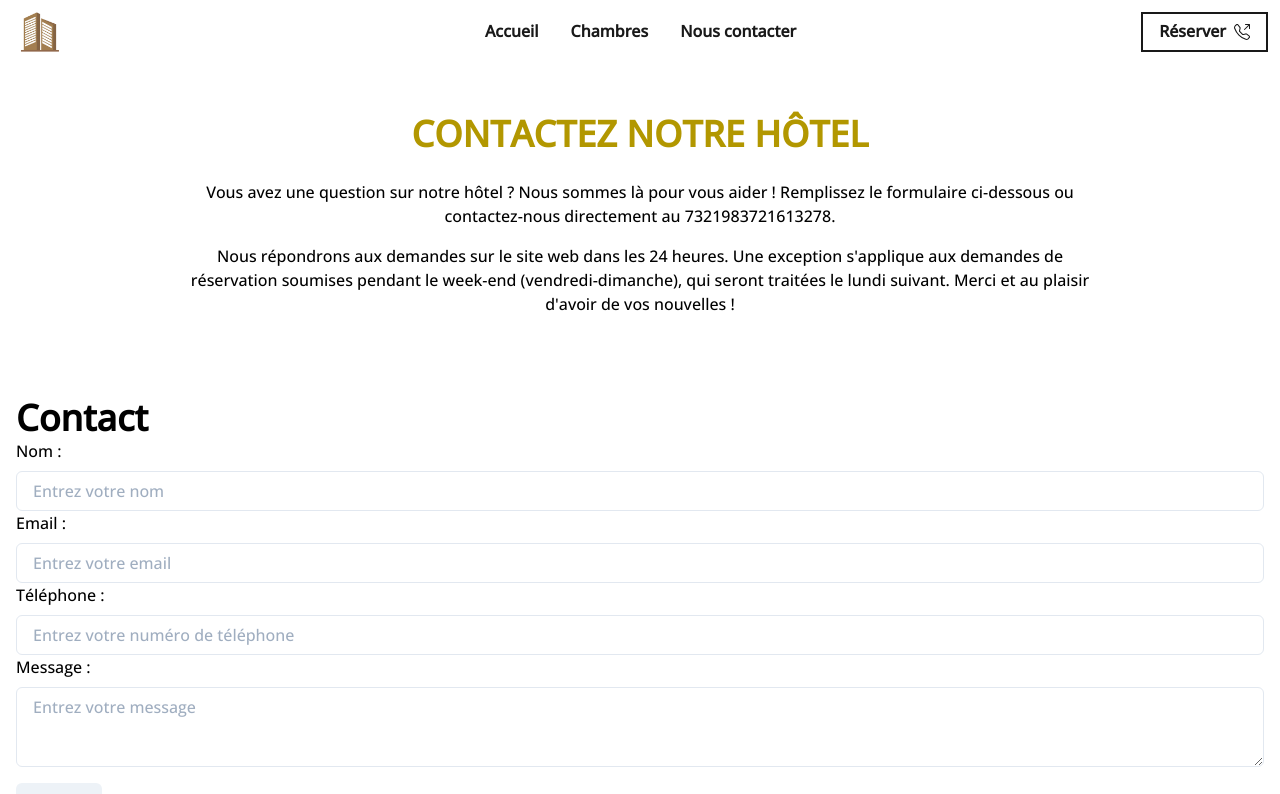
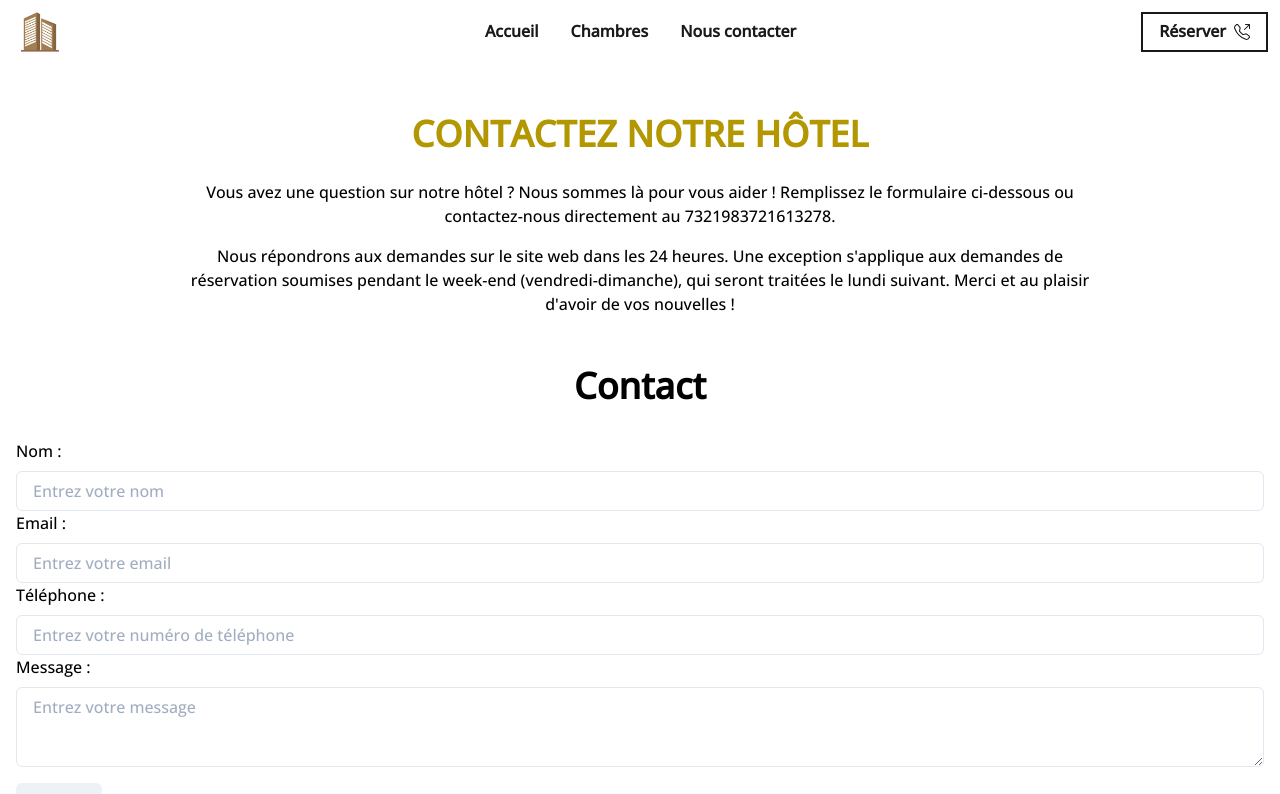
Before and after one commit to nemo256/hotel, a Next.js app: page /nous-contacter in a window 1280 px wide. Shown: the top 794 px of the page. Built offline with nearby package versions, Linux system fonts and the light colour scheme.

Commit message:
Update Element.js

```diff
--- a/src/components/nous-contacter/Element.js
+++ b/src/components/nous-contacter/Element.js
@@ -1,4 +1,5 @@
 import {
+  Center,
   Box,
   Button,
   FormControl,
@@ -10,10 +11,11 @@ import {
 
 export default function Element() {
   return (
-    <>
+    <><>
+    <Center>
+     <Heading>Contact </Heading>
+    </Center>
     <Box my={8} textAlign='left'>
-          <Heading>Contact </Heading>
-
       <form>
 
         <FormControl>
@@ -41,6 +43,6 @@ export default function Element() {
       </form>
     </Box>
 
-    </>
+    </></>
   )
 }
```
